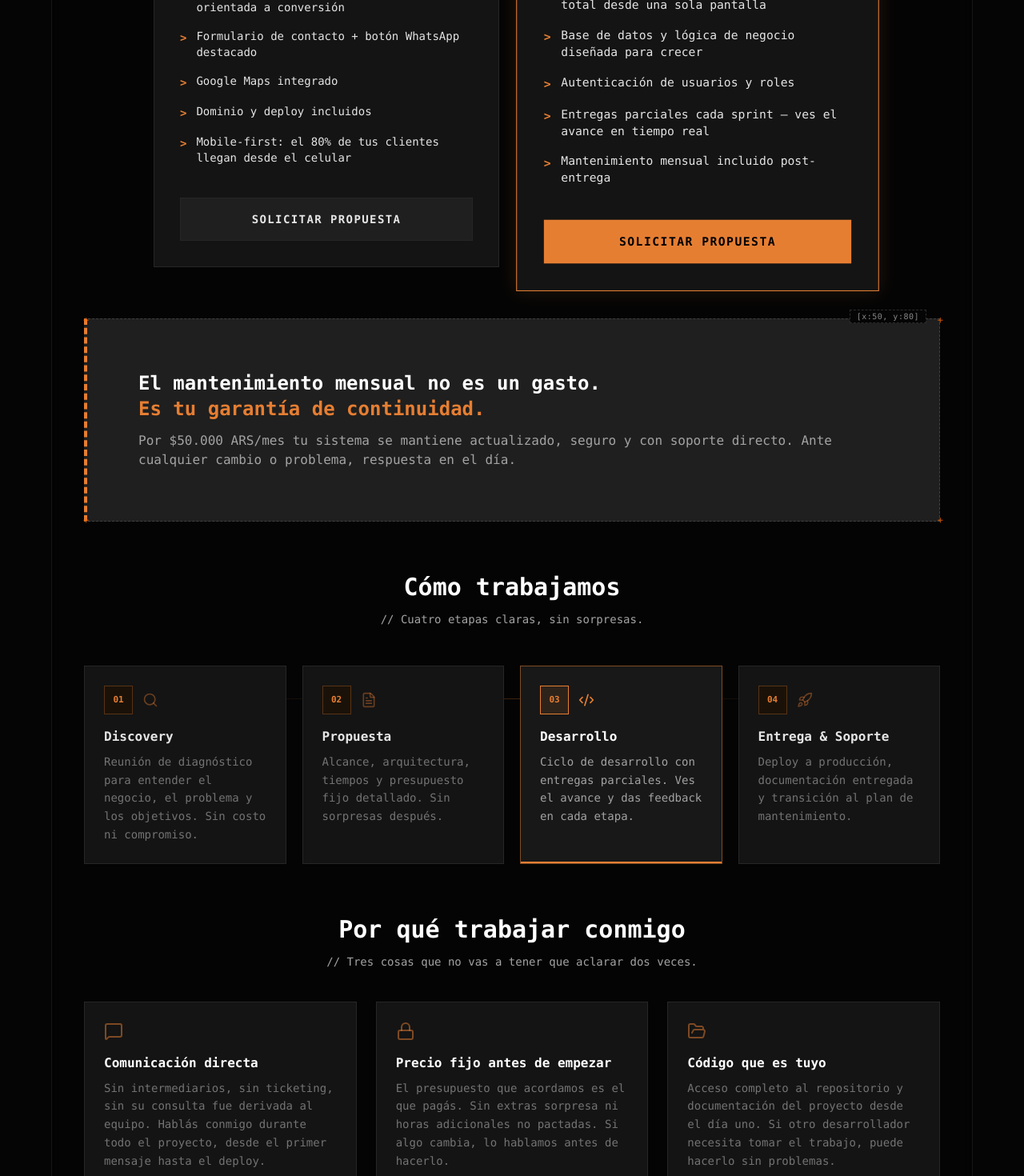
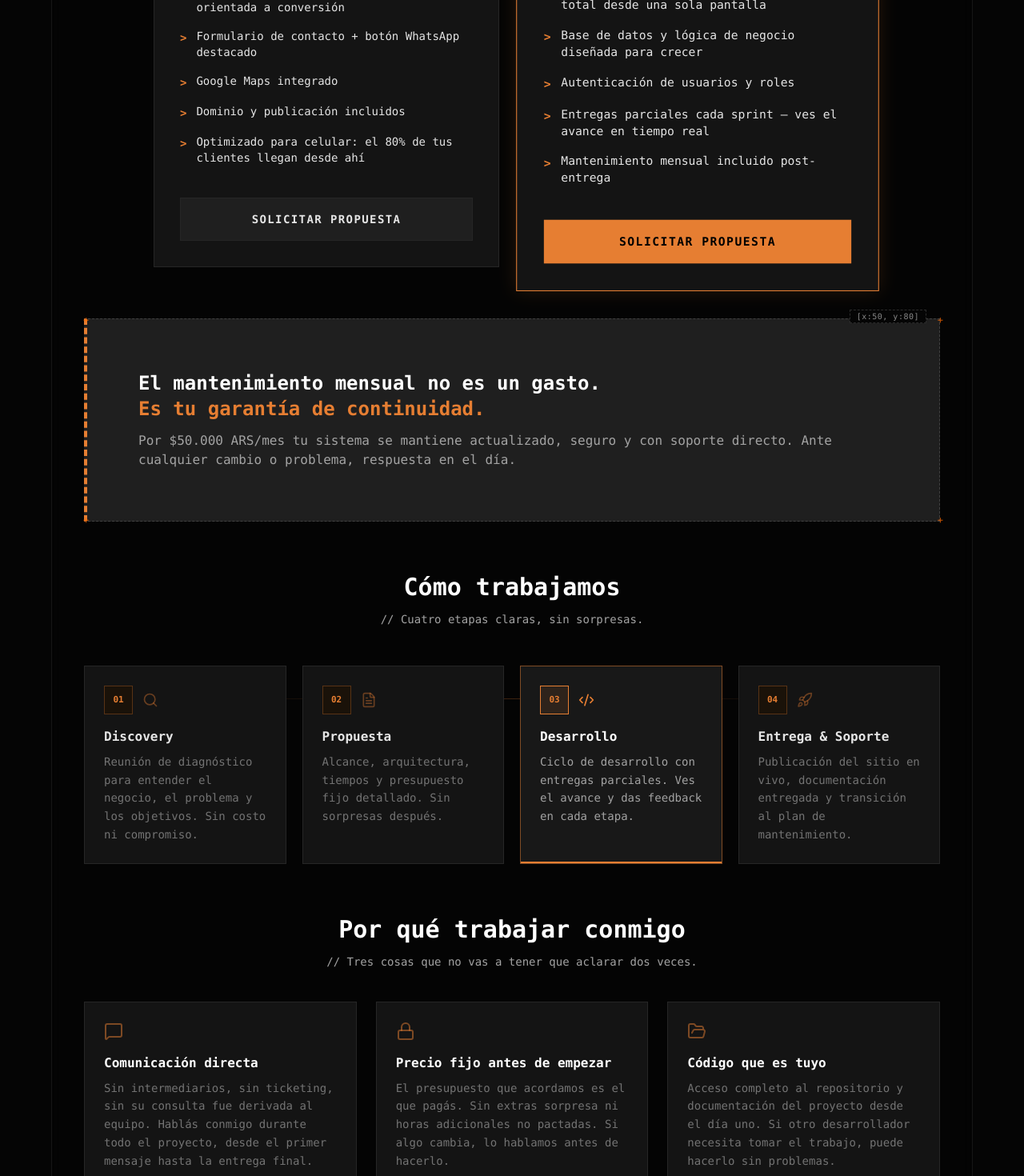
Before and after one commit to artifex94/artifex94.github.io, a React (Vite) app: page /business in a window 1280 px wide. Shown: the part 2520-3990 px from the top of the page at 80% size. Built offline with nearby package versions, Linux system fonts and the light colour scheme.

Commit message:
fix(business): replace tech jargon with client-facing wording

```diff
--- a/src/Business.tsx
+++ b/src/Business.tsx
@@ -63,8 +63,8 @@ const pricingTiers: PricingTier[] = [
       "Sección de servicios o productos clara y orientada a conversión",
       "Formulario de contacto + botón WhatsApp destacado",
       "Google Maps integrado",
-      "Dominio y deploy incluidos",
-      "Mobile-first: el 80% de tus clientes llegan desde el celular",
+      "Dominio y publicación incluidos",
+      "Optimizado para celular: el 80% de tus clientes llegan desde ahí",
     ],
   },
   {
@@ -91,7 +91,7 @@ const onboardingSteps: Step[] = [
   { step: "01", icon: Search,   title: "Discovery",         desc: "Reunión de diagnóstico para entender el negocio, el problema y los objetivos. Sin costo ni compromiso." },
   { step: "02", icon: FileText, title: "Propuesta",         desc: "Alcance, arquitectura, tiempos y presupuesto fijo detallado. Sin sorpresas después." },
   { step: "03", icon: Code2,    title: "Desarrollo",        desc: "Ciclo de desarrollo con entregas parciales. Ves el avance y das feedback en cada etapa." },
-  { step: "04", icon: Rocket,   title: "Entrega & Soporte", desc: "Deploy a producción, documentación entregada y transición al plan de mantenimiento." },
+  { step: "04", icon: Rocket,   title: "Entrega & Soporte", desc: "Publicación del sitio en vivo, documentación entregada y transición al plan de mantenimiento." },
 ];
 
 const targetSegments: Segment[] = [
@@ -107,7 +107,7 @@ const differentiators: Differentiator[] = [
   {
     icon: MessageSquare,
     title: "Comunicación directa",
-    desc: "Sin intermediarios, sin ticketing, sin su consulta fue derivada al equipo. Hablás conmigo durante todo el proyecto, desde el primer mensaje hasta el deploy.",
+    desc: "Sin intermediarios, sin ticketing, sin su consulta fue derivada al equipo. Hablás conmigo durante todo el proyecto, desde el primer mensaje hasta la entrega final.",
   },
   {
     icon: Lock,
```
